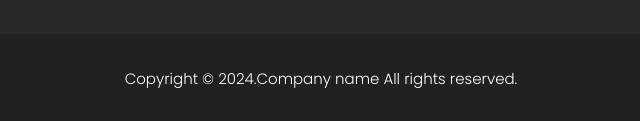
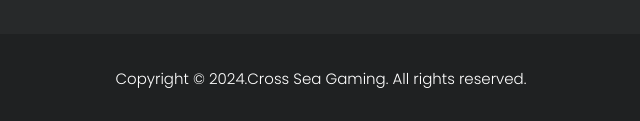
Before and after one commit to liuchaowen/blsxx.funnycase.top, a plain HTML site: page index.html in a window 1280 px wide. Shown: the part 1950-2071 px from the top of the page, 319-959 px from the left. Drawn offline with Linux system fonts and the light colour scheme.

Commit message:
fix english

```diff
--- a/index.html
+++ b/index.html
@@ -8,7 +8,7 @@
     <meta name="google-site-verification" content="517aZvGfezaxxNF-E_MbbFFPLW-EJNW7eK77ETfm7YA" />
     <link href="https://fonts.googleapis.com/css2?family=Poppins:wght@100;200;300;400;500;600;700;800;900&display=swap" rel="stylesheet">
 
-    <title>KuKa Gaming - Have Fun!</title>
+    <title>Cross Sea Gaming - Have Fun!</title>
 
     <!-- Bootstrap core CSS -->
     <link href="vendor/bootstrap/css/bootstrap.min.css" rel="stylesheet">
@@ -261,7 +261,7 @@ TemplateMo 579 Cyborg Gaming
     <div class="container">
       <div class="row">
         <div class="col-lg-12">
-          <p>Copyright &copy; 2024.Company name All rights reserved.
+          <p>Copyright &copy; 2024.Cross Sea Gaming. All rights reserved.
 
           </p>
         </div>
```
Also changed, not shown: assets/images/logo.png.
